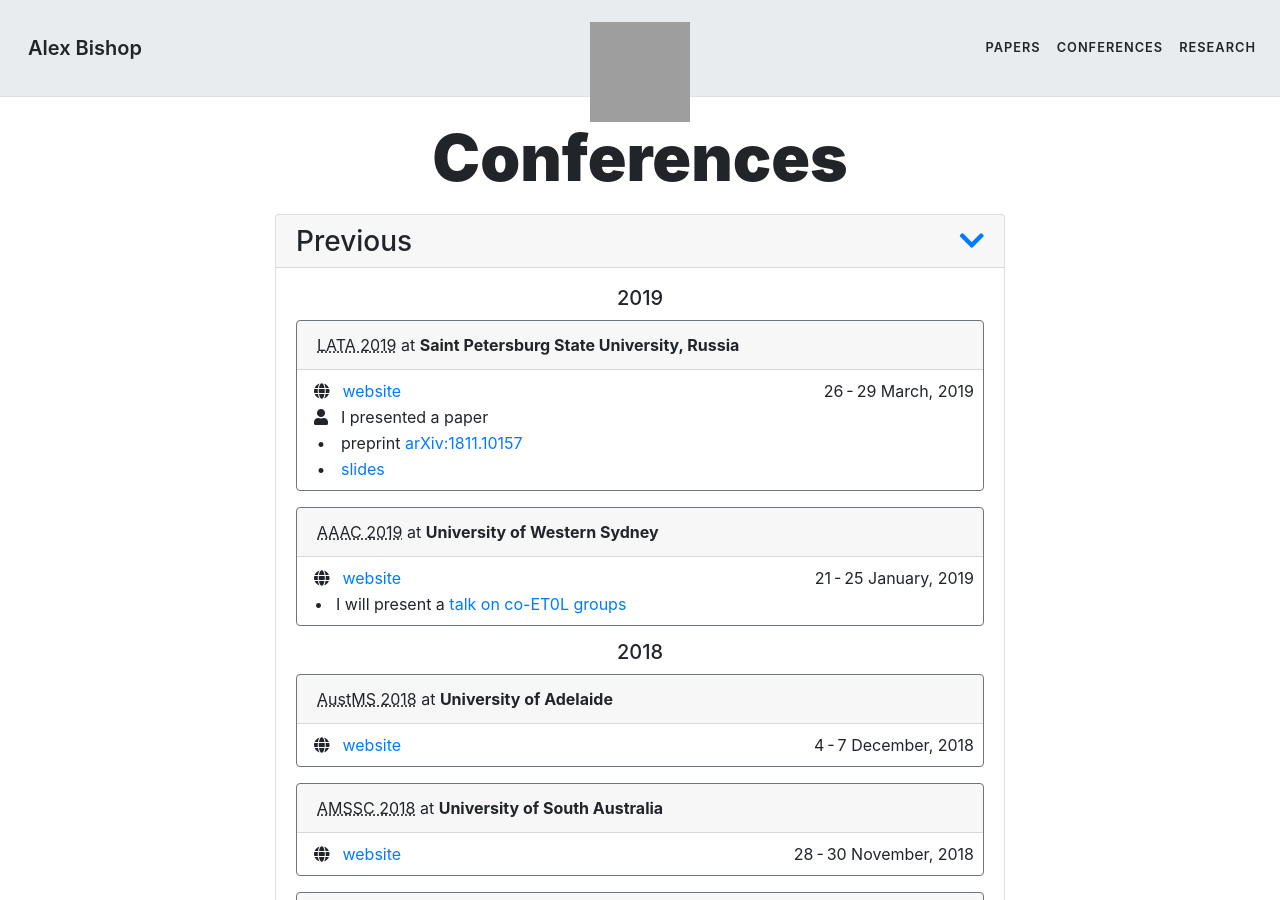
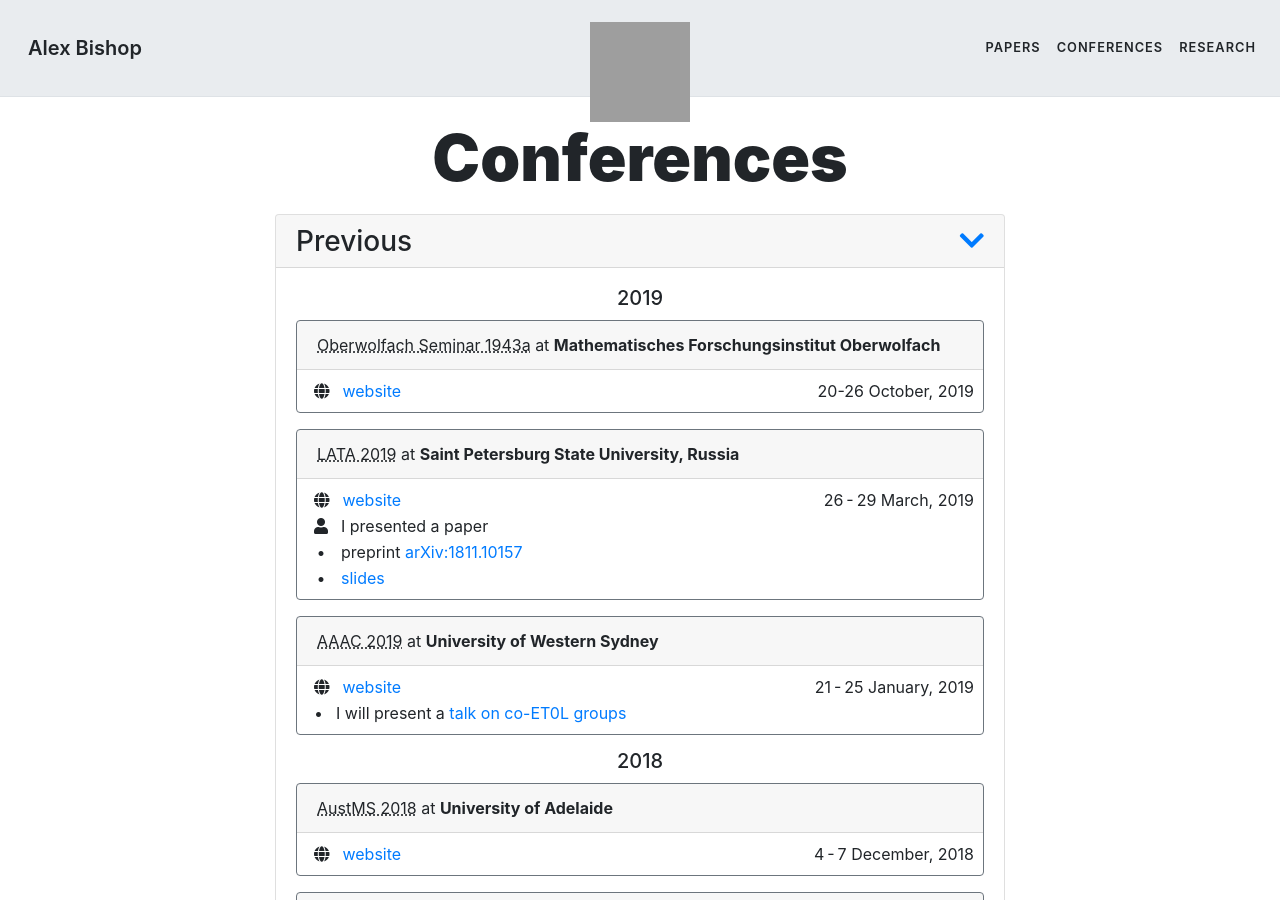
Before and after one commit to alexbishop/alexbishop.github.io, a Jekyll site: the page built from conferences.html, in a window 1280 px wide and 900 px high, cut to the strip 0-900 px from the top of the window. Built offline with Jekyll 4.4.1, drawn with Linux system fonts in a browser that asks for light colours; nearby versions of some CDN libraries; a style sheet for code colours, icons or effects is not loaded; grey boxes are pictures that could not be loaded.

Commit message:
Added seminar to list of conferences

```diff
--- a/_data/conferences.yaml
+++ b/_data/conferences.yaml
@@ -2,6 +2,13 @@
 Previous:
 
   2019:
+    -
+      name: Growth in Finite and Infinite Groups
+      short-name: Oberwolfach&nbsp;Seminar&nbsp;1943a
+      location: Mathematisches Forschungsinstitut Oberwolfach
+      website: https://www.mfo.de/occasion/1943a
+      dates: 20-26 October, 2019
+
     -
       name: Australian Mathematics Society Conference
       short-name: LATA&nbsp;2019
```
